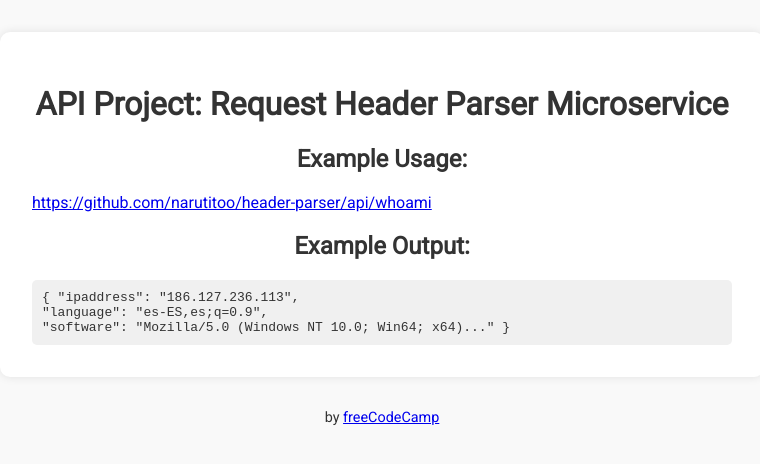
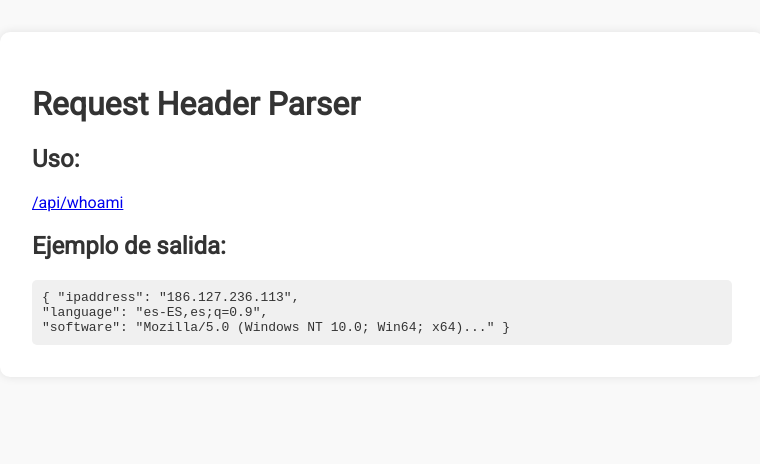
Before and after one commit to narutitoo/header-parser, a website: page index.html in a window 1280 px wide. Shown: the whole page, without its empty margins (258-1018 px from the left). Drawn offline with Linux system fonts and the light colour scheme.

Commit message:
Update index.html

```diff
--- a/index.html
+++ b/index.html
@@ -11,7 +11,6 @@
     <link
       href="https://fonts.googleapis.com/css?family=Roboto"
       rel="stylesheet"
-      type="text/css"
     />
     <style>
       body {
@@ -29,9 +28,6 @@
         border-radius: 10px;
         box-shadow: 0 0 10px rgba(0,0,0,0.1);
       }
-      h1, h2 {
-        text-align: center;
-      }
       code {
         background: #f0f0f0;
         padding: 10px;
@@ -39,24 +35,16 @@
         border-radius: 5px;
         overflow-x: auto;
       }
-      .footer {
-        margin-top: 2rem;
-        text-align: center;
-        font-size: 0.9em;
-      }
     </style>
   </head>
-
   <body>
     <div class="container">
-      <h1>API Project: Request Header Parser Microservice</h1>
-
-      <h2>Example Usage:</h2>
+      <h1>Request Header Parser</h1>
+      <h2>Uso:</h2>
       <p>
-        <a href="/api/whoami">https://github.com/narutitoo/header-parser/api/whoami</a>
+        <a href="/api/whoami">/api/whoami</a>
       </p>
-
-      <h2>Example Output:</h2>
+      <h2>Ejemplo de salida:</h2>
       <code>
         {
           "ipaddress": "186.127.236.113",<br />
@@ -65,9 +53,5 @@
         }
       </code>
     </div>
-
-    <div class="footer">
-      <p>by <a href="https://www.freecodecamp.org/">freeCodeCamp</a></p>
-    </div>
   </body>
 </html>
```
